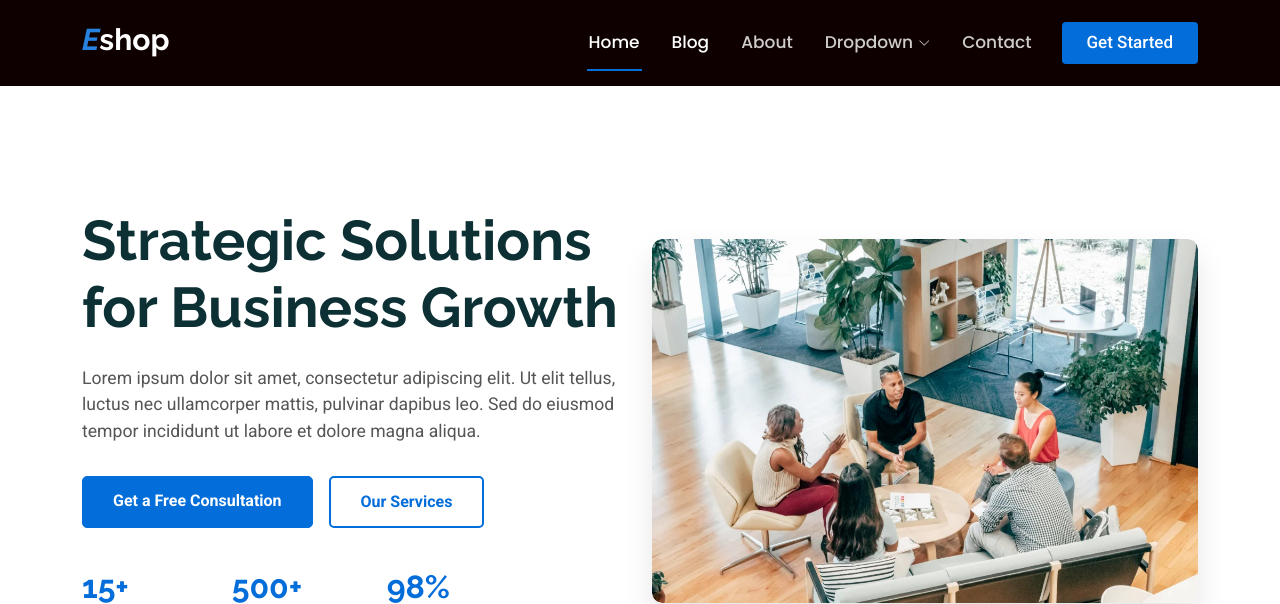
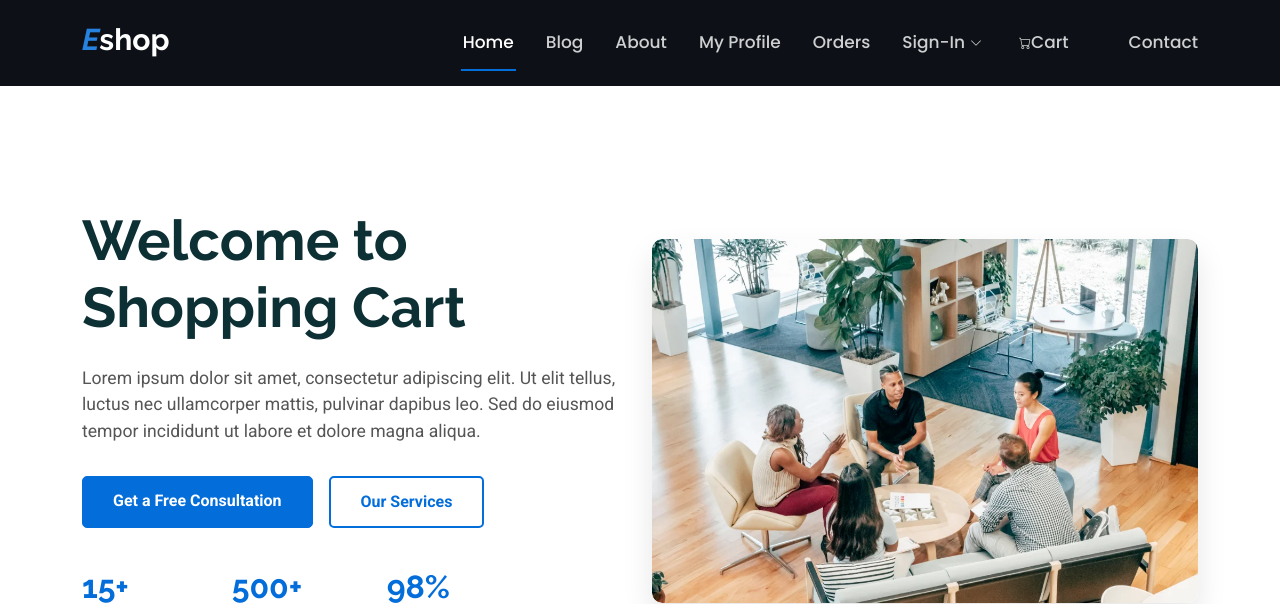
Before and after one commit to nishant-singh21/My-Shop-E-comm, a Django app: page / in a window 1280 px wide. Shown: the top 604 px of the page. Run offline with Django 5.2, Linux system fonts and the light colour scheme; some libraries are stand-ins or nearby versions.

Commit message:
header portion is done

```diff
--- a/Ecommerce/static/assets/css/main.css
+++ b/Ecommerce/static/assets/css/main.css
@@ -143,7 +143,7 @@
 # Global Header
 --------------------------------------------------------------*/
 .header {
-  --background-color: #0f0000;
+  --background-color: #0d1117;
   --default-color: #ffffff;
   --heading-color: #ffffff;
   color: var(--default-color);
@@ -2901,7 +2901,12 @@
 
 /*--------------------------------------------------------------
 # Contact Section
+
+}
 --------------------------------------------------------------*/
+
+
+
 .contact .info-box {
   background-color: var(--accent-color);
   color: var(--contrast-color);
--- a/Ecommerce/templates/base.html
+++ b/Ecommerce/templates/base.html
@@ -41,42 +41,73 @@
   <header id="header" class="header d-flex align-items-center sticky-top">
   <div class="container-fluid container-xl position-relative d-flex align-items-center">
 
-      <a href="index.html" class="logo d-flex align-items-center me-auto">
-
+    <!-- Logo -->
+    <a href="/" class="logo d-flex align-items-center me-auto">
       <h1 class="sitename"><span>E</span>shop</h1>
     </a>
 
+    <!-- Navigation -->
     <nav id="navmenu" class="navmenu">
       <ul>
-          <li><a href="/" class="active">Home</a></li>
-          <li><a hreaf='/blog'>Blog</a></li>
-          <li><a href="/about">About</a></li>
-
-
-
-          <li class="dropdown"><a href="#"><span>Dropdown</span> <i class="bi bi-chevron-down toggle-dropdown"></i></a>
+
+        <li>
+          <a href="/" class="active">Home</a>
+        </li>
+
+        <li>
+          <a href="/blog">Blog</a>
+        </li>
+
+        <li>
+          <a href="/about">About</a>
+        </li>
+
+        <li>
+          <a href="/profile">My Profile</a>
+        </li>
+
+        <li>
+          <a href="/orders">Orders</a>
+        </li>
+
+        <!-- Sign In Dropdown -->
+        <li class="dropdown">
+          <a href="#">
+            <span>Sign-In</span>
+            <i class="bi bi-chevron-down toggle-dropdown"></i>
+          </a>
+
           <ul>
-              <li><a href="#">SignIn </a></li>
-              <li class="dropdown"><a href="#"><span>Deep Dropdown</span> <i class="bi bi-chevron-down toggle-dropdown"></i></a>
-                <ul>
-                  <li><a href="#">Deep Dropdown 1</a></li>
-                  <li><a href="#">Deep Dropdown 2</a></li>
-                  <li><a href="#">Deep Dropdown 3</a></li>
-                  <li><a href="#">Deep Dropdown 4</a></li>
-                  <li><a href="#">Deep Dropdown 5</a></li>
+            <li>
+              <a href="/signup">Sign Up</a>
+            </li>
+
+            <li>
+              <a href="/login">Login</a>
+            </li>
+
+            <li>
+              <a href="/logout">Logout</a>
+            </li>
           </ul>
         </li>
-              <li><a href="#">Dropdown 2</a></li>
-              <li><a href="#">Dropdown 3</a></li>
-              <li><a href="#">Dropdown 4</a></li>
+
+        <li>
+          <a href="/cart">
+            <i class="bi bi-cart"></i> Cart
+          </a>
+        </li>
+
+        <li>
+          <li><a href="/contact" class="contact-btn">Contact</a></li>
+        </li>
+
+
       </ul>
-          </li>
-          <li><a href="/contact">Contact</a></li>
-        </ul>
+
+      <!-- Mobile Menu -->
       <i class="mobile-nav-toggle d-xl-none bi bi-list"></i>
     </nav>
-
-      <a class="btn-getstarted" href="index.html#about">Get Started</a>
 
   </div>
 </header>
@@ -89,7 +120,7 @@
         <div class="row align-items-center">
           <div class="col-lg-6">
             <div class="hero-content" data-aos="fade-up" data-aos-delay="200">
-              <h2>Strategic Solutions for Business Growth</h2>
+              <h2>Welcome to <stong>Shopping Cart</stong></h2>
               <p>Lorem ipsum dolor sit amet, consectetur adipiscing elit. Ut elit tellus, luctus nec ullamcorper mattis, pulvinar dapibus leo. Sed do eiusmod tempor incididunt ut labore et dolore magna aliqua.</p>
               <div class="hero-btns">
                 <a href="#contact" class="btn btn-primary">Get a Free Consultation</a>
```
Lines whose indentation alone changed are shown as unchanged.
